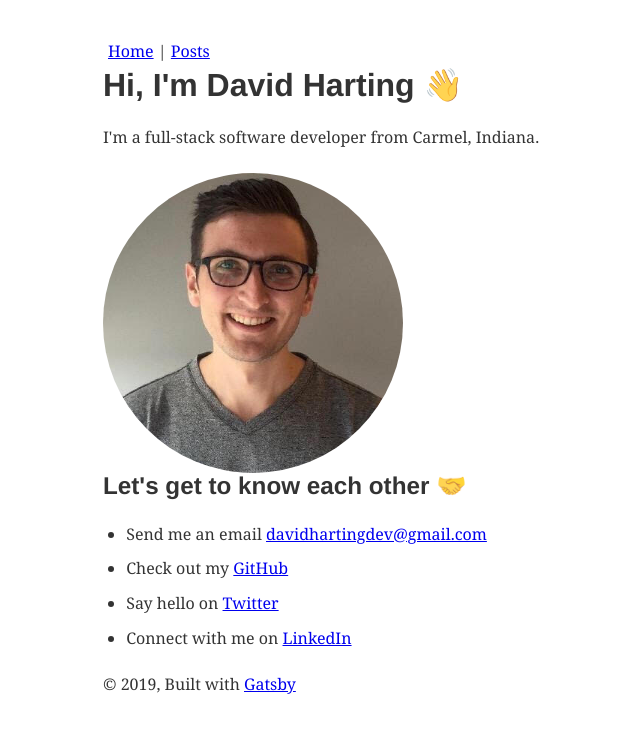
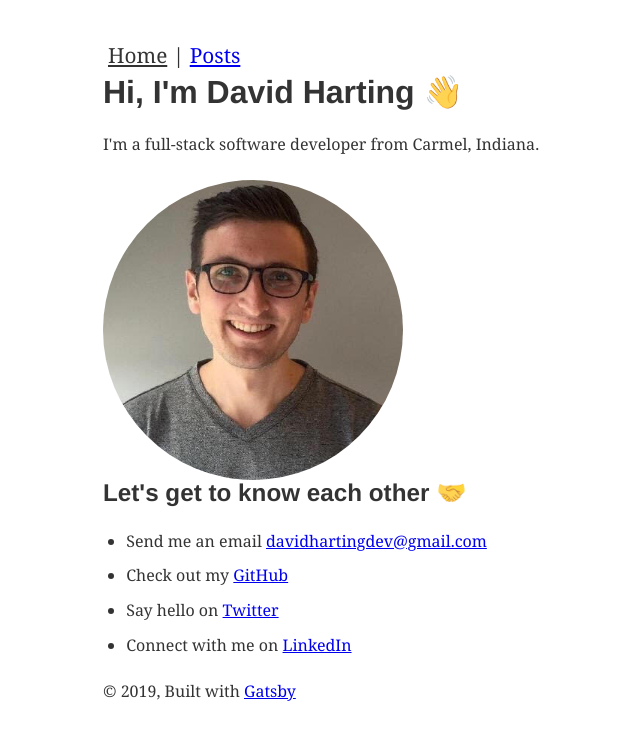
Before and after one commit to davidharting/personal-site, a Gatsby site: page / in a window 1280 px wide. Shown: the whole page, without its empty margins (276-916 px from the left). Built offline with nearby package versions, Linux system fonts and the light colour scheme; Gatsby itself is replaced by a stand-in of ours; some packages are replaced by stand-ins of ours.

Commit message:
style nav bar a bit

```diff
--- a/src/components/TopNav.js
+++ b/src/components/TopNav.js
@@ -5,7 +5,7 @@ import NavItem from '../furniture/NavItem'
 function TopNav() {
   return (
     <NavBar>
-      <NavItem to="#">Home</NavItem>
+      <NavItem to="/">Home</NavItem>
       &nbsp;|&nbsp;
       <NavItem to="/posts">Posts</NavItem>
     </NavBar>
--- a/src/furniture/NavBar.js
+++ b/src/furniture/NavBar.js
@@ -7,6 +7,7 @@ export default function NavBar({ children }) {
         listStyleType: 'none',
         margin: '5px', // TODO: Use rhythm
         padding: 0,
+        fontSize: '1.3em',
       }}
     >
       {children}
--- a/src/furniture/NavItem.js
+++ b/src/furniture/NavItem.js
@@ -1,5 +1,7 @@
 import React from 'react'
 import { Link } from 'gatsby'
+
+// TODO: Can I get the body: { color } value from theme or typography
 
 export default function NavItem({ to, children }) {
   return (
@@ -8,7 +10,9 @@ export default function NavItem({ to, children }) {
         display: 'inline',
       }}
     >
-      <Link to={to}>{children}</Link>
+      <Link activeStyle={{ color: 'hsla(0,0%,0%,0.8)' }} to={to}>
+        {children}
+      </Link>
     </li>
   )
 }
```
